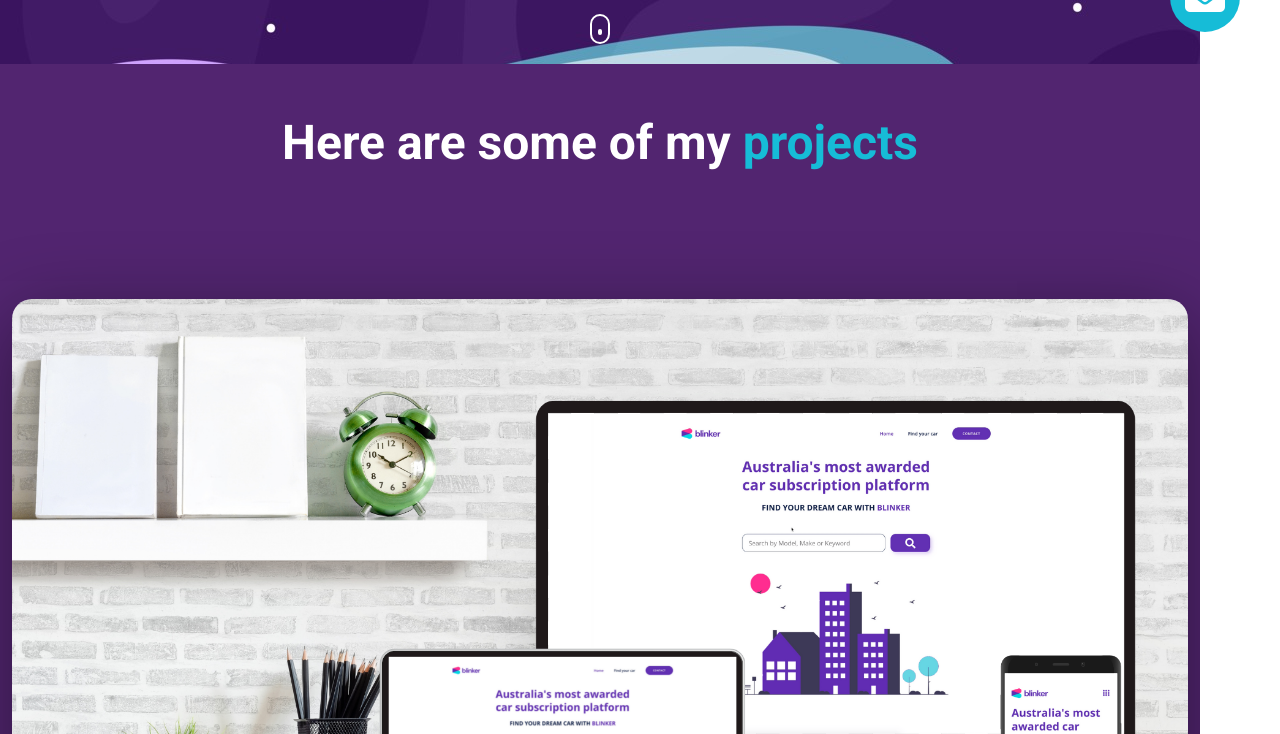
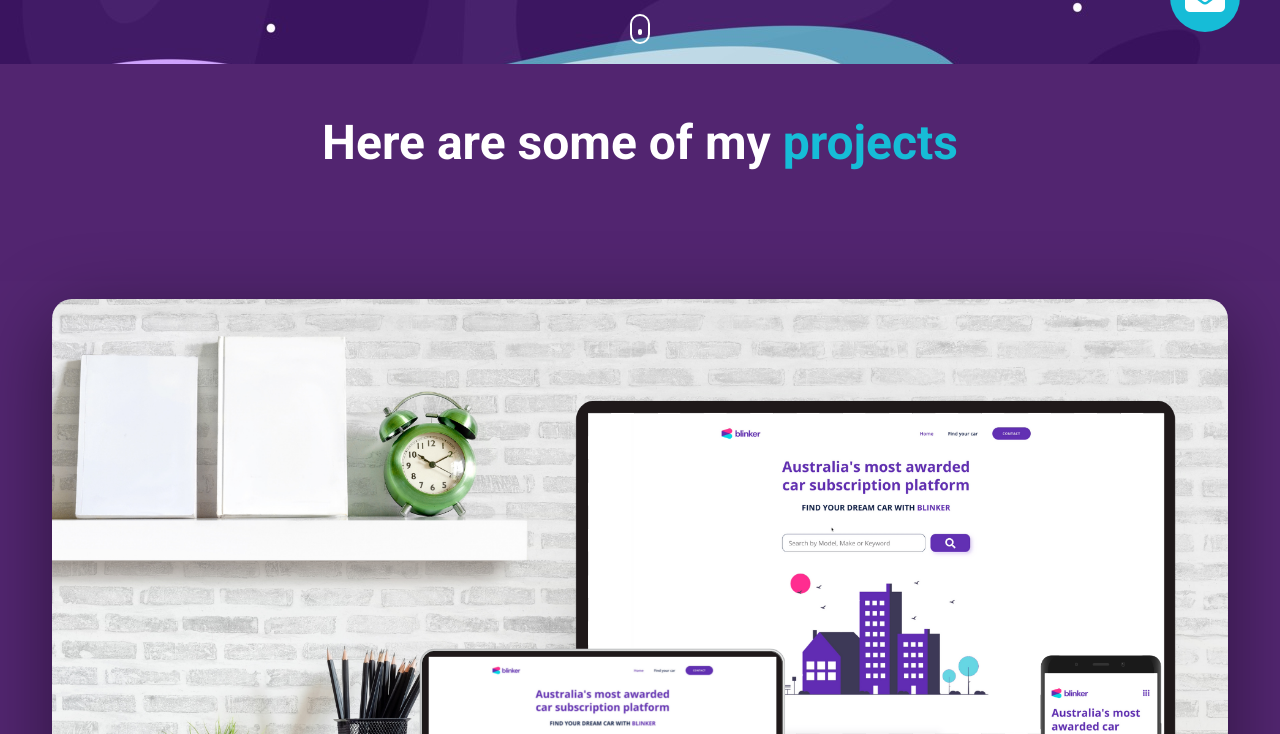
Before and after one commit to chris-fweather/chris-fweather.github.io, a plain HTML site: page index.html in a window 1280 px wide. Shown: the part 736-1470 px from the top of the page. Drawn offline with nearby package versions, Linux system fonts and the light colour scheme.

Commit message:
Update styles.css

```diff
--- a/styles.css
+++ b/styles.css
@@ -13,7 +13,8 @@ html, body {
 }
 
 body {
-    position: absolute
+    position: absolute;
+    min-width: 100vw;
 }
 
 li {
```
